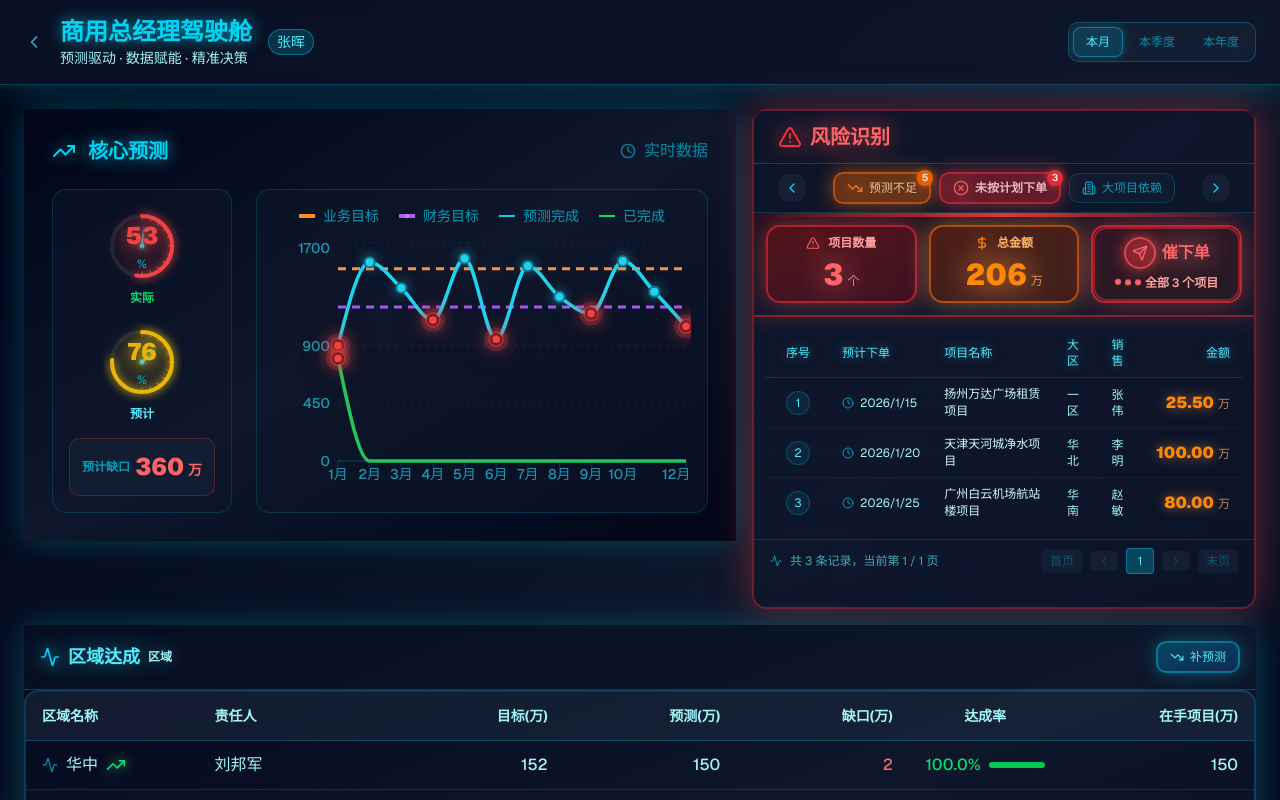
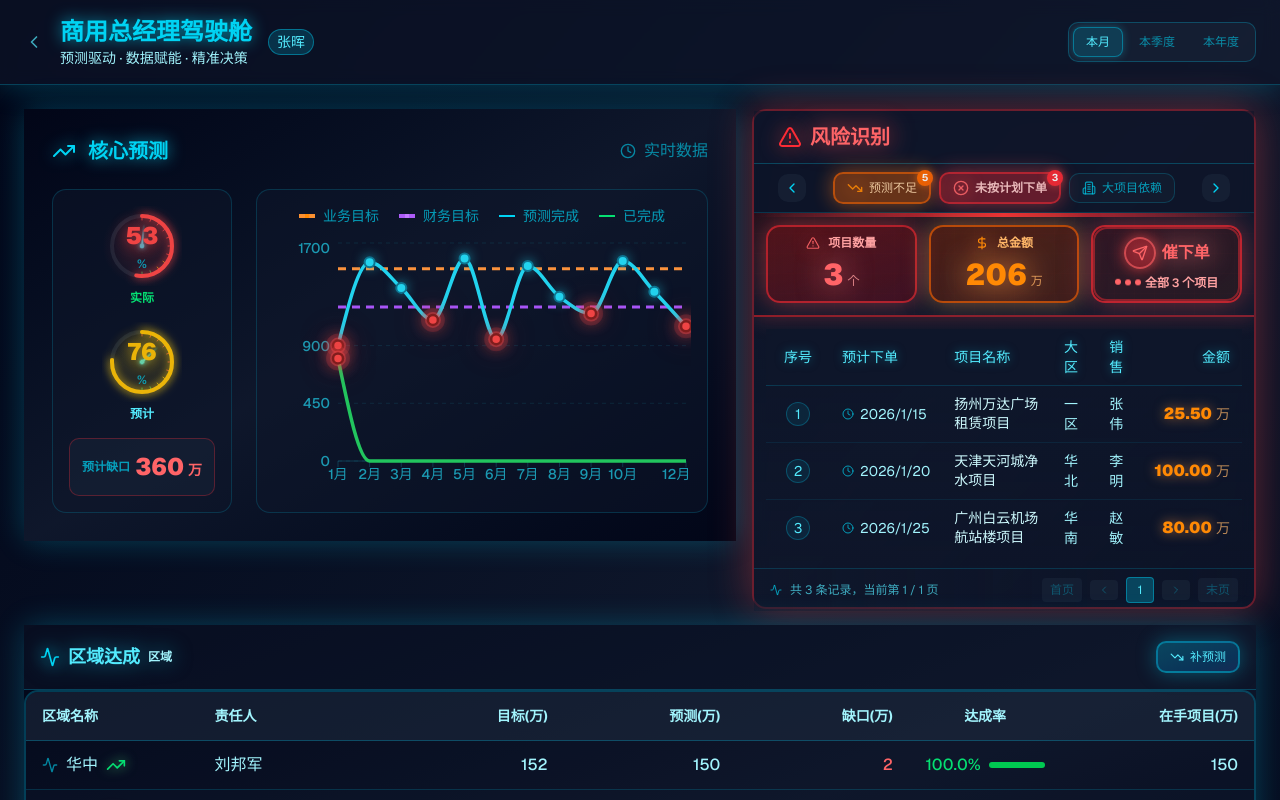
Before and after one commit to navylee1990/coze_jsc, a Next.js app: page /gm in a window 1280 px wide. Shown: the top 800 px of the page. Built offline with nearby package versions, Linux system fonts and the light colour scheme.

Commit message:
优化风险识别模块交互体验：调整Tab高度与字体大小

```diff
--- a/src/components/RiskIdentificationPanel.tsx
+++ b/src/components/RiskIdentificationPanel.tsx
@@ -852,7 +852,7 @@ export default function RiskIdentificationPanel({
                 <div className="flex-1 overflow-auto p-3 bg-gradient-to-b from-slate-900/50 to-transparent">
                   <table className="w-full">
                     <thead className="sticky top-0 bg-slate-900/95 backdrop-blur-sm z-10">
-                      <tr className={cn('text-xs border-b border-cyan-500/30', DASHBOARD_STYLES.cardBorder)}>
+                      <tr className={cn('text-sm border-b border-cyan-500/30', DASHBOARD_STYLES.cardBorder)}>
                         <th className={cn('text-center py-2 px-3 font-medium w-16 text-cyan-300 drop-shadow-[0_0_5px_rgba(6,182,212,0.5)]')}>序号</th>
                         <th className={cn('text-left py-2 px-3 font-medium text-cyan-300 drop-shadow-[0_0_5px_rgba(6,182,212,0.5)]')}>预计下单</th>
                         <th className={cn('text-left py-2 px-3 font-medium text-cyan-300 drop-shadow-[0_0_5px_rgba(6,182,212,0.5)]')}>项目名称</th>
@@ -871,14 +871,14 @@ export default function RiskIdentificationPanel({
                           )}
                         >
                           {/* 序号 */}
-                          <td className={cn('text-center py-2 px-3 text-xs text-cyan-300 align-middle')}>
+                          <td className={cn('text-center py-2 px-3 text-sm text-cyan-300 align-middle')}>
                             <div className="inline-flex items-center justify-center w-6 h-6 rounded-full bg-cyan-500/10 border border-cyan-500/30">
                               {(currentPage - 1) * 5 + index + 1}
                             </div>
                           </td>
 
                           {/* 预计下单时间 */}
-                          <td className={cn('py-2 px-3 text-xs whitespace-nowrap text-cyan-200 align-middle')}>
+                          <td className={cn('py-2 px-3 text-sm whitespace-nowrap text-cyan-200 align-middle')}>
                             <div className="flex items-center gap-1.5">
                               <Clock className="w-3 h-3 text-cyan-400/70" />
                               {item.expectedOrderDate || '-'}
@@ -886,17 +886,17 @@ export default function RiskIdentificationPanel({
                           </td>
 
                           {/* 项目名称 */}
-                          <td className={cn('py-2 px-3 text-xs', DASHBOARD_STYLES.textSecondary, 'align-middle')}>
+                          <td className={cn('py-2 px-3 text-sm', DASHBOARD_STYLES.textSecondary, 'align-middle')}>
                             <div className="font-medium leading-snug text-cyan-100">{item.name}</div>
                           </td>
 
                           {/* 大区 */}
-                          <td className={cn('hidden lg:table-cell py-2 px-3 text-xs text-cyan-200 align-middle')}>
+                          <td className={cn('hidden lg:table-cell py-2 px-3 text-sm text-cyan-200 align-middle')}>
                             {item.region || '-'}
                           </td>
 
                           {/* 销售工程师 */}
-                          <td className={cn('hidden md:table-cell py-2 px-3 text-xs text-cyan-200 align-middle')}>
+                          <td className={cn('hidden md:table-cell py-2 px-3 text-sm text-cyan-200 align-middle')}>
                             {item.salesEngineer || '-'}
                           </td>
 
@@ -905,7 +905,7 @@ export default function RiskIdentificationPanel({
                             <span className="font-black text-orange-400 drop-shadow-[0_0_6px_rgba(251,146,60,0.6)]">
                               {item.amount.toFixed(2)}
                             </span>
-                            <span className={cn('text-xs ml-1 text-orange-300/70')}>万</span>
+                            <span className={cn('text-sm ml-1 text-orange-300/70')}>万</span>
                           </td>
                         </tr>
                       ))}
@@ -1038,7 +1038,7 @@ export default function RiskIdentificationPanel({
             <div className="flex-1 overflow-auto p-3 bg-gradient-to-b from-slate-900/50 to-transparent">
                   <table className="w-full">
                     <thead className="sticky top-0 bg-slate-900/95 backdrop-blur-sm z-10">
-                      <tr className={cn('text-xs border-b border-cyan-500/30', DASHBOARD_STYLES.cardBorder)}>
+                      <tr className={cn('text-sm border-b border-cyan-500/30', DASHBOARD_STYLES.cardBorder)}>
                         <th className={cn('text-left py-2 px-3 font-medium text-cyan-300 drop-shadow-[0_0_5px_rgba(6,182,212,0.5)]')}>项目名称</th>
                         <th className={cn('text-left py-2 px-3 font-medium text-cyan-300 drop-shadow-[0_0_5px_rgba(6,182,212,0.5)]')}>金额</th>
                         <th className={cn('text-left py-2 px-3 font-medium text-cyan-300 drop-shadow-[0_0_5px_rgba(6,182,212,0.5)]')}>预测金额</th>
@@ -1057,12 +1057,12 @@ export default function RiskIdentificationPanel({
                             index === getPaginatedLargeProjectDependencies().length - 1 && 'border-b-0'
                           )}
                         >
-                          <td className={cn('py-2 px-3 text-xs', DASHBOARD_STYLES.textSecondary, 'align-middle')}>
+                          <td className={cn('py-2 px-3 text-sm', DASHBOARD_STYLES.textSecondary, 'align-middle')}>
                             <div className="font-medium leading-snug text-cyan-100">{item.projectName}</div>
                           </td>
-                          <td className={cn('py-2 px-3 text-xs text-cyan-200 align-middle')}>{item.amount.toFixed(0)}万</td>
-                          <td className={cn('py-2 px-3 text-xs text-cyan-200 align-middle')}>{item.predictionAmount}万</td>
-                          <td className={cn('py-2 px-3 text-xs', DASHBOARD_STYLES.textSecondary, 'align-middle')}>
+                          <td className={cn('py-2 px-3 text-sm text-cyan-200 align-middle')}>{item.amount.toFixed(0)}万</td>
+                          <td className={cn('py-2 px-3 text-sm text-cyan-200 align-middle')}>{item.predictionAmount}万</td>
+                          <td className={cn('py-2 px-3 text-sm', DASHBOARD_STYLES.textSecondary, 'align-middle')}>
                             <span className={cn(
                               'px-2 py-1 rounded text-xs font-medium',
                               item.predictionRatio >= 60 ? 'bg-red-500/20 text-red-400' :
@@ -1072,9 +1072,9 @@ export default function RiskIdentificationPanel({
                               {item.predictionRatio}%
                             </span>
                           </td>
-                          <td className={cn('py-2 px-3 text-xs text-cyan-200 align-middle')}>{item.region}</td>
-                          <td className={cn('py-2 px-3 text-xs text-cyan-200 align-middle')}>{item.owner}</td>
-                          <td className={cn('py-2 px-3 text-center text-xs', DASHBOARD_STYLES.textSecondary, 'align-middle')}>
+                          <td className={cn('py-2 px-3 text-sm text-cyan-200 align-middle')}>{item.region}</td>
+                          <td className={cn('py-2 px-3 text-sm text-cyan-200 align-middle')}>{item.owner}</td>
+                          <td className={cn('py-2 px-3 text-center text-sm', DASHBOARD_STYLES.textSecondary, 'align-middle')}>
                             <span className={cn('px-2 py-1 rounded text-xs font-medium', getStatusStyles(item.status))}>
                               {item.status === 'critical' ? '紧急' : item.status === 'highRisk' ? '高风险' : '正常'}
                             </span>
@@ -1086,7 +1086,7 @@ export default function RiskIdentificationPanel({
                 </div>
 
                 <div className="px-4 py-2 border-t border-cyan-500/20 flex justify-between items-center bg-gradient-to-r from-slate-900/50 to-transparent">
-                  <div className={cn('text-xs flex items-center gap-2', DASHBOARD_STYLES.textMuted)}>
+                  <div className={cn('text-sm flex items-center gap-2', DASHBOARD_STYLES.textMuted)}>
                     <Activity className="w-3 h-3 text-cyan-400/70" />
                     共 {largeProjectDependencies.length} 条记录，当前第 {currentPage} / {totalPages} 页
                   </div>
```
